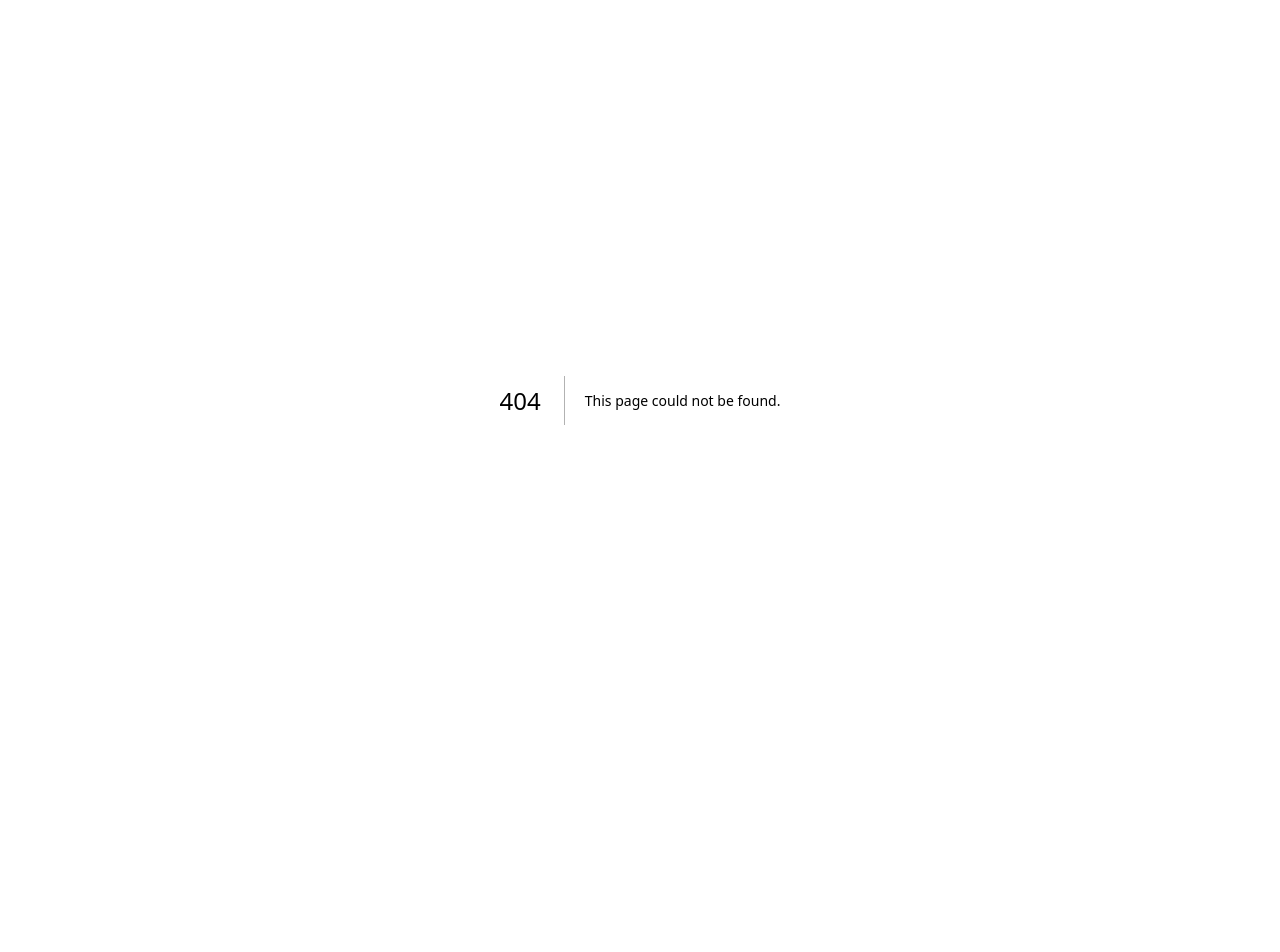
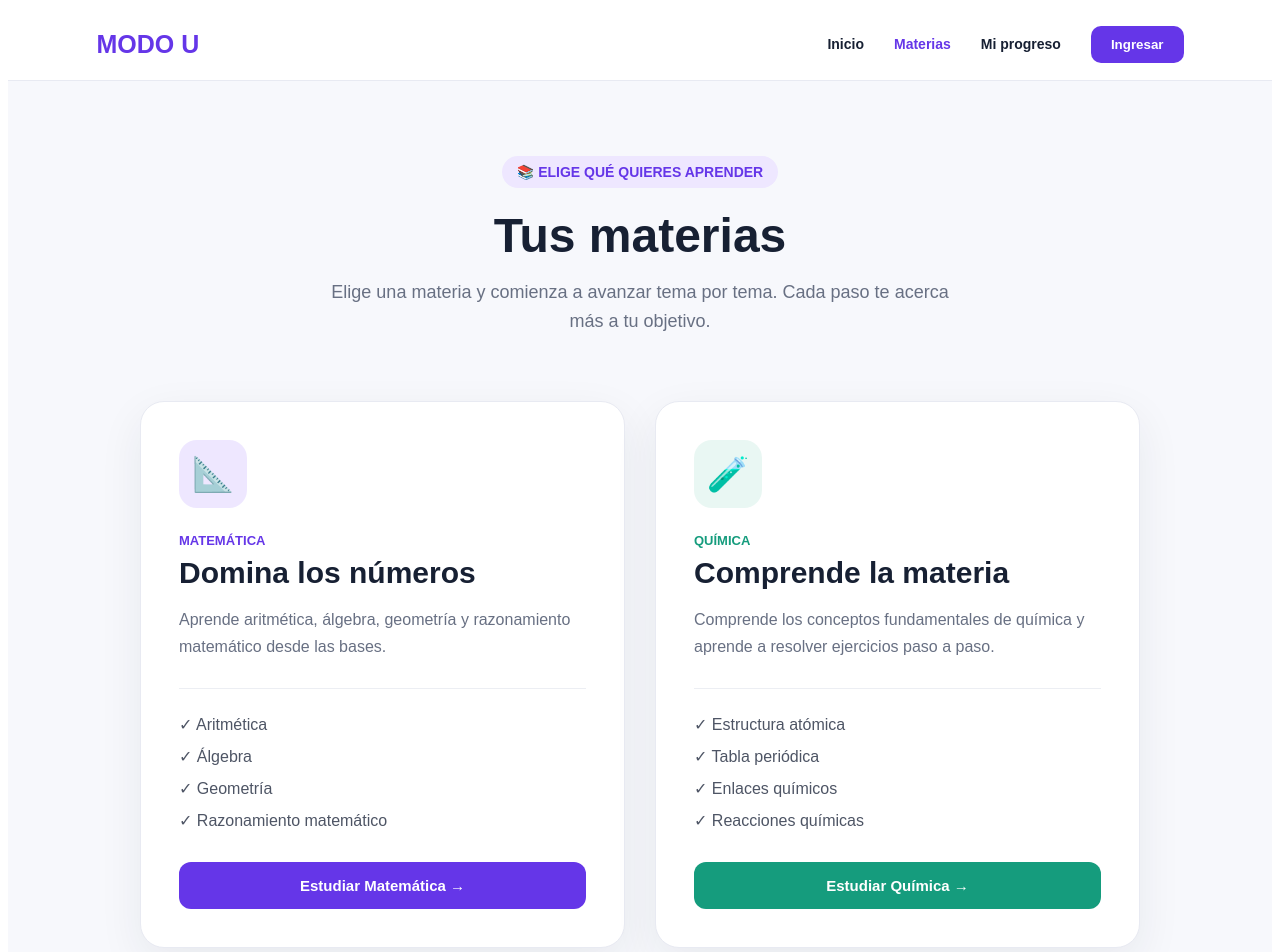
Before and after one commit to profejhonatanzonaciencia-cyber/modo-u, a Next.js app: page /materias in a window 1280 px wide. Before the commit this address had no page. Shown: the top 952 px of the page. Before the commit the page ends 800 px from the top, so only its background shows below. Built offline with nearby package versions, Linux system fonts and the light colour scheme.

Commit message:
Create page.js

```diff
--- /dev/null
+++ b/app/materias/page.js
@@ -0,0 +1,313 @@
+export default function Materias() {
+  return (
+    <main
+      style={{
+        minHeight: "100vh",
+        background: "#f7f8fc",
+        fontFamily: "Arial, sans-serif",
+        color: "#172033",
+      }}
+    >
+      {/* Barra superior */}
+      <header
+        style={{
+          height: "72px",
+          background: "white",
+          borderBottom: "1px solid #e8eaf2",
+          display: "flex",
+          alignItems: "center",
+          justifyContent: "space-between",
+          padding: "0 7%",
+        }}
+      >
+        <a
+          href="/"
+          style={{
+            fontSize: "25px",
+            fontWeight: "900",
+            color: "#6536e8",
+            textDecoration: "none",
+          }}
+        >
+          MODO U
+        </a>
+
+        <nav
+          style={{
+            display: "flex",
+            gap: "30px",
+            alignItems: "center",
+            fontSize: "14px",
+            fontWeight: "700",
+          }}
+        >
+          <a
+            href="/"
+            style={{ color: "#172033", textDecoration: "none" }}
+          >
+            Inicio
+          </a>
+
+          <span style={{ color: "#6536e8" }}>Materias</span>
+
+          <span>Mi progreso</span>
+
+          <button
+            style={{
+              border: "none",
+              background: "#6536e8",
+              color: "white",
+              padding: "11px 20px",
+              borderRadius: "10px",
+              fontWeight: "700",
+            }}
+          >
+            Ingresar
+          </button>
+        </nav>
+      </header>
+
+      {/* Encabezado */}
+      <section
+        style={{
+          textAlign: "center",
+          padding: "75px 20px 45px",
+        }}
+      >
+        <div
+          style={{
+            display: "inline-block",
+            background: "#eee7ff",
+            color: "#6536e8",
+            padding: "8px 15px",
+            borderRadius: "30px",
+            fontSize: "14px",
+            fontWeight: "800",
+            marginBottom: "20px",
+          }}
+        >
+          📚 ELIGE QUÉ QUIERES APRENDER
+        </div>
+
+        <h1
+          style={{
+            fontSize: "48px",
+            margin: "0 0 15px",
+            fontWeight: "900",
+          }}
+        >
+          Tus materias
+        </h1>
+
+        <p
+          style={{
+            color: "#687083",
+            fontSize: "18px",
+            maxWidth: "620px",
+            margin: "0 auto",
+            lineHeight: "1.6",
+          }}
+        >
+          Elige una materia y comienza a avanzar tema por tema.
+          Cada paso te acerca más a tu objetivo.
+        </p>
+      </section>
+
+      {/* Tarjetas */}
+      <section
+        style={{
+          maxWidth: "1000px",
+          margin: "0 auto",
+          padding: "20px 30px 90px",
+          display: "grid",
+          gridTemplateColumns: "repeat(2, 1fr)",
+          gap: "30px",
+        }}
+      >
+        {/* Matemática */}
+        <div
+          style={{
+            background: "white",
+            borderRadius: "24px",
+            padding: "38px",
+            border: "1px solid #e8eaf2",
+            boxShadow: "0 15px 45px rgba(35,38,55,0.07)",
+          }}
+        >
+          <div
+            style={{
+              width: "68px",
+              height: "68px",
+              background: "#eee7ff",
+              borderRadius: "18px",
+              display: "flex",
+              alignItems: "center",
+              justifyContent: "center",
+              fontSize: "34px",
+              marginBottom: "25px",
+            }}
+          >
+            📐
+          </div>
+
+          <div
+            style={{
+              color: "#6536e8",
+              fontSize: "13px",
+              fontWeight: "800",
+              marginBottom: "8px",
+            }}
+          >
+            MATEMÁTICA
+          </div>
+
+          <h2
+            style={{
+              fontSize: "30px",
+              margin: "0 0 14px",
+            }}
+          >
+            Domina los números
+          </h2>
+
+          <p
+            style={{
+              color: "#687083",
+              lineHeight: "1.7",
+              marginBottom: "28px",
+            }}
+          >
+            Aprende aritmética, álgebra, geometría y razonamiento
+            matemático desde las bases.
+          </p>
+
+          <div
+            style={{
+              borderTop: "1px solid #eceef3",
+              paddingTop: "20px",
+              marginBottom: "25px",
+              color: "#4e5565",
+              lineHeight: "2",
+            }}
+          >
+            ✓ Aritmética
+            <br />
+            ✓ Álgebra
+            <br />
+            ✓ Geometría
+            <br />
+            ✓ Razonamiento matemático
+          </div>
+
+          <button
+            style={{
+              width: "100%",
+              border: "none",
+              background: "#6536e8",
+              color: "white",
+              padding: "15px",
+              borderRadius: "12px",
+              fontSize: "15px",
+              fontWeight: "800",
+              cursor: "pointer",
+            }}
+          >
+            Estudiar Matemática →
+          </button>
+        </div>
+
+        {/* Química */}
+        <div
+          style={{
+            background: "white",
+            borderRadius: "24px",
+            padding: "38px",
+            border: "1px solid #e8eaf2",
+            boxShadow: "0 15px 45px rgba(35,38,55,0.07)",
+          }}
+        >
+          <div
+            style={{
+              width: "68px",
+              height: "68px",
+              background: "#e9f7f3",
+              borderRadius: "18px",
+              display: "flex",
+              alignItems: "center",
+              justifyContent: "center",
+              fontSize: "34px",
+              marginBottom: "25px",
+            }}
+          >
+            🧪
+          </div>
+
+          <div
+            style={{
+              color: "#159c7d",
+              fontSize: "13px",
+              fontWeight: "800",
+              marginBottom: "8px",
+            }}
+          >
+            QUÍMICA
+          </div>
+
+          <h2
+            style={{
+              fontSize: "30px",
+              margin: "0 0 14px",
+            }}
+          >
+            Comprende la materia
+          </h2>
+
+          <p
+            style={{
+              color: "#687083",
+              lineHeight: "1.7",
+              marginBottom: "28px",
+            }}
+          >
+            Comprende los conceptos fundamentales de química y aprende
+            a resolver ejercicios paso a paso.
+          </p>
+
+          <div
+            style={{
+              borderTop: "1px solid #eceef3",
+              paddingTop: "20px",
+              marginBottom: "25px",
+              color: "#4e5565",
+              lineHeight: "2",
+            }}
+          >
+            ✓ Estructura atómica
+            <br />
+            ✓ Tabla periódica
+            <br />
+            ✓ Enlaces químicos
+            <br />
+            ✓ Reacciones químicas
+          </div>
+
+          <button
+            style={{
+              width: "100%",
+              border: "none",
+              background: "#159c7d",
+              color: "white",
+              padding: "15px",
+              borderRadius: "12px",
+              fontSize: "15px",
+              fontWeight: "800",
+              cursor: "pointer",
+            }}
+          >
+            Estudiar Química →
+          </button>
+        </div>
+      </section>
+    </main>
+  );
+}
```
